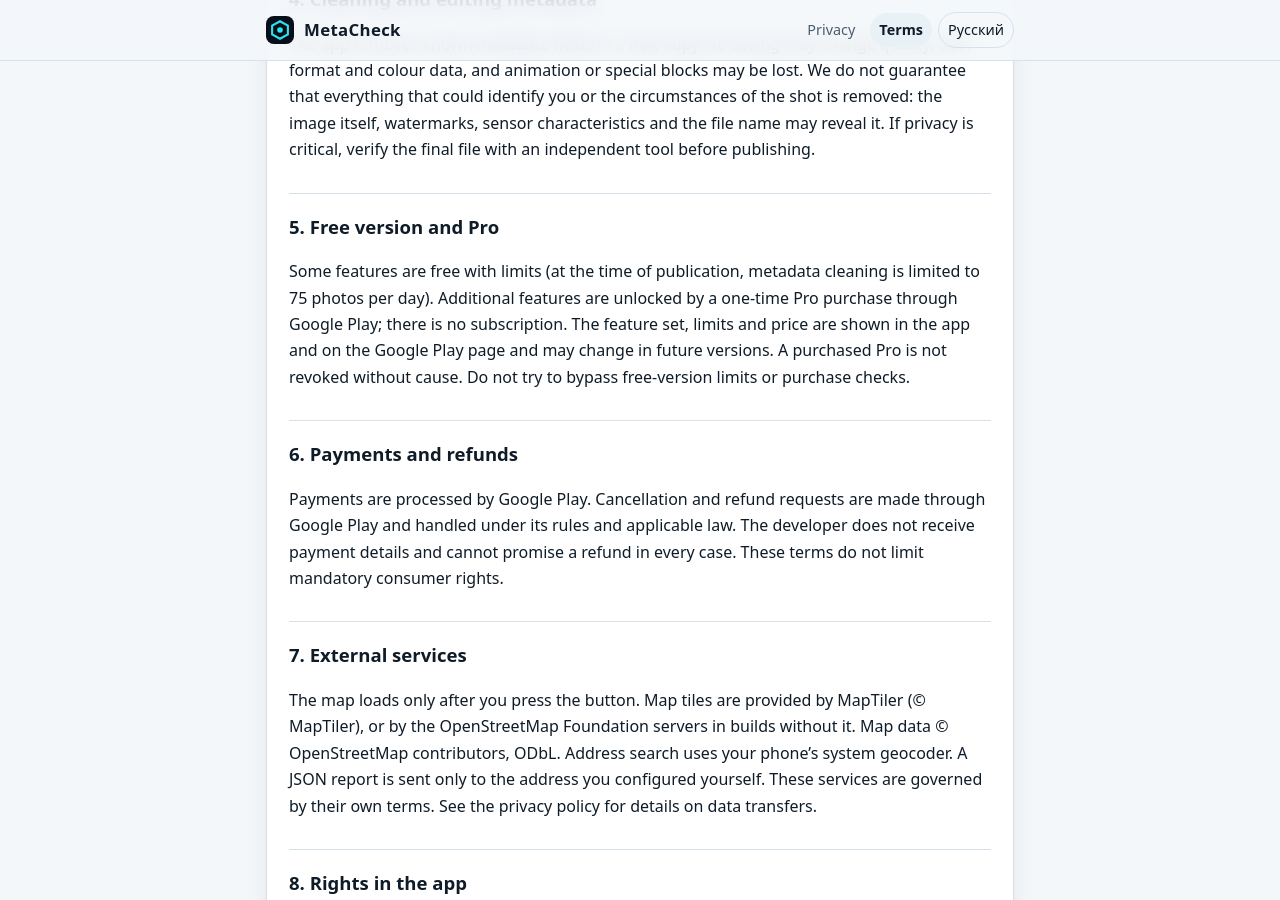
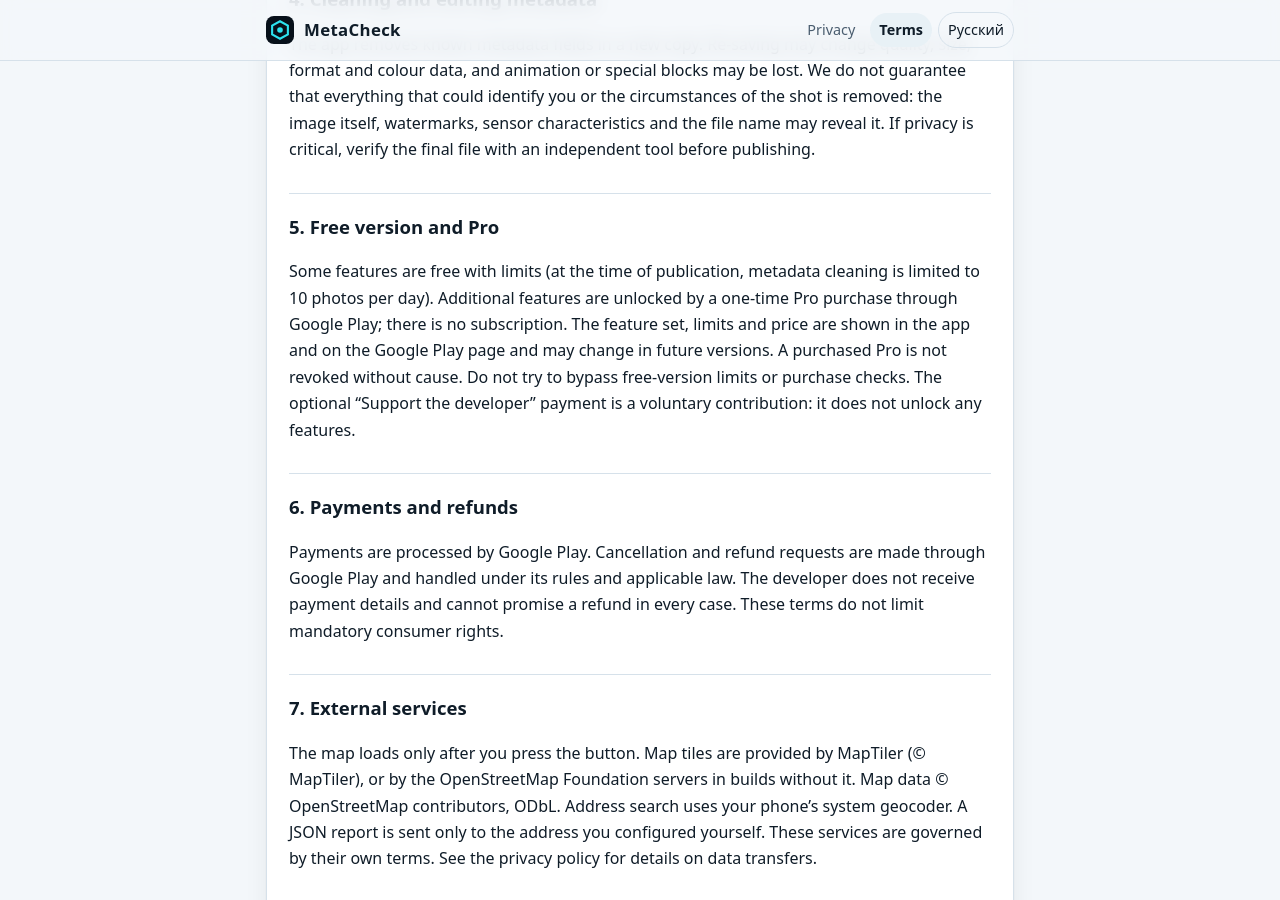
Before and after one commit to v1lb/legal-metacheck, a Jekyll site: the page built from TERMS_EN.md, in a window 1280 px wide and 900 px high, scrolled down 1085 px. Built offline with Jekyll 4.4.1, drawn with Linux system fonts in a browser that asks for light colours.

Commit message:
Terms: free cleaning limit 10 per day, voluntary support payment

```diff
--- a/TERMS_EN.md
+++ b/TERMS_EN.md
@@ -24,7 +24,7 @@ You choose the images and where results are saved. You are responsible for havin
 The app removes known metadata fields in a new copy. Re-saving may change quality, size, format and colour data, and animation or special blocks may be lost. We do not guarantee that everything that could identify you or the circumstances of the shot is removed: the image itself, watermarks, sensor characteristics and the file name may reveal it. If privacy is critical, verify the final file with an independent tool before publishing.
 
 ## 5. Free version and Pro
-Some features are free with limits (at the time of publication, metadata cleaning is limited to 75 photos per day). Additional features are unlocked by a one-time Pro purchase through Google Play; there is no subscription. The feature set, limits and price are shown in the app and on the Google Play page and may change in future versions. A purchased Pro is not revoked without cause. Do not try to bypass free-version limits or purchase checks.
+Some features are free with limits (at the time of publication, metadata cleaning is limited to 10 photos per day). Additional features are unlocked by a one-time Pro purchase through Google Play; there is no subscription. The feature set, limits and price are shown in the app and on the Google Play page and may change in future versions. A purchased Pro is not revoked without cause. Do not try to bypass free-version limits or purchase checks. The optional "Support the developer" payment is a voluntary contribution: it does not unlock any features.
 
 ## 6. Payments and refunds
 Payments are processed by Google Play. Cancellation and refund requests are made through Google Play and handled under its rules and applicable law. The developer does not receive payment details and cannot promise a refund in every case. These terms do not limit mandatory consumer rights.
```
Also changed, not shown: other parts of TERMS_EN.md (+1 -1 lines), TERMS_RU.md (+2 -2 lines), index.md (+2 -2 lines).
